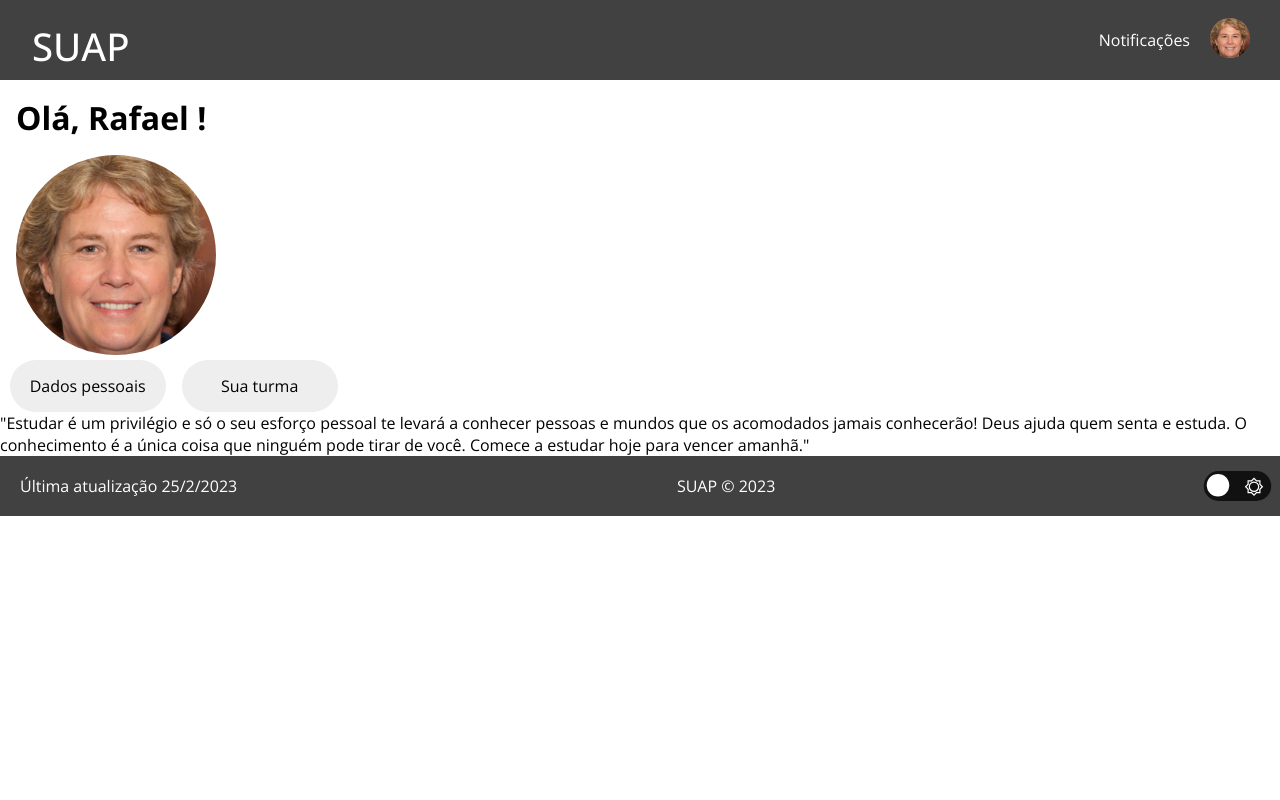
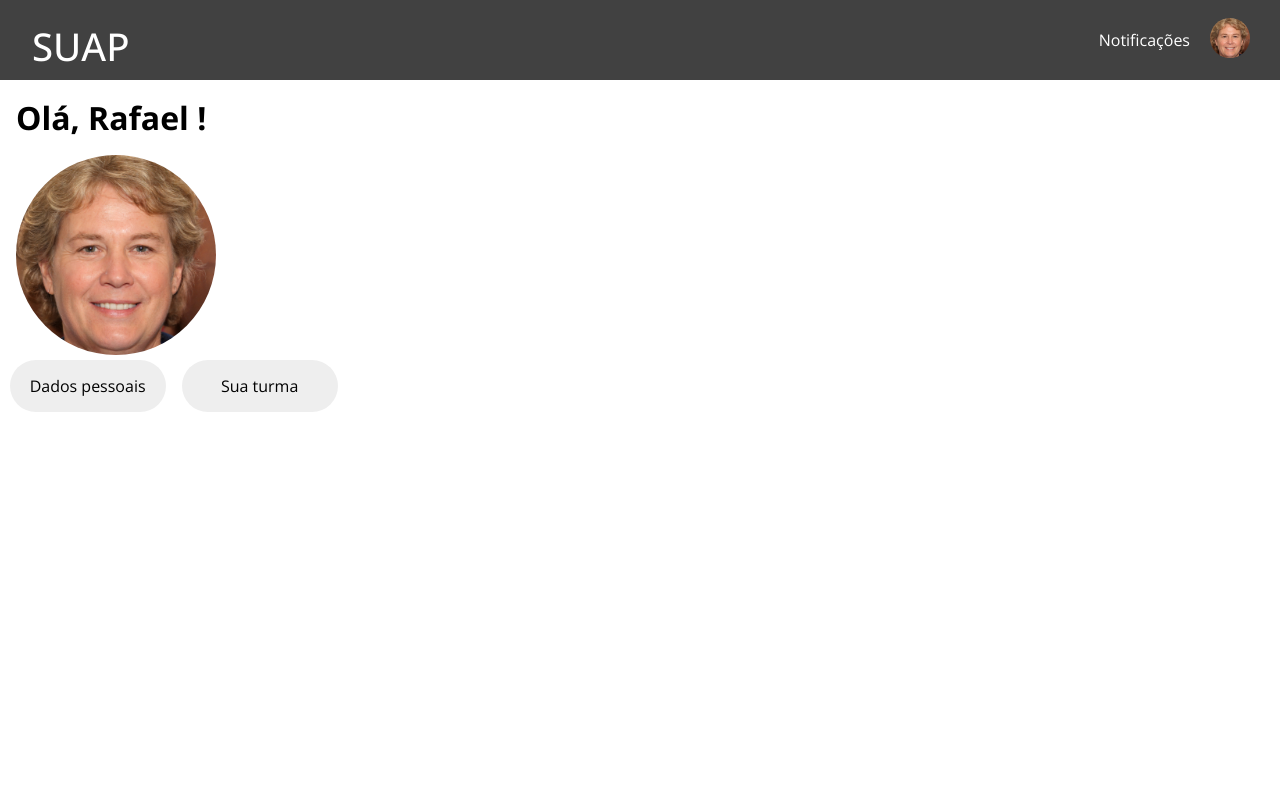
Before and after one commit to rafael-bit/suap, a Next.js app: page /Home in a window 1280 px wide. Shown: the top 800 px of the page. Built offline with nearby package versions, Linux system fonts and the light colour scheme.

Commit message:
Update index.jsx

```diff
--- a/src/pages/Home/index.jsx
+++ b/src/pages/Home/index.jsx
@@ -84,7 +84,7 @@
 							</div>
 						</li>
 				</ul>
-				<p>&quot;Estudar é um privilégio e só o seu esforço pessoal te levará a conhecer pessoas e mundos que os acomodados jamais conhecerão! Deus ajuda quem senta e estuda. O conhecimento é a única coisa que ninguém pode tirar de você. Comece a estudar hoje para vencer amanhã.&quot;</p>
+				<p className="text">&quot;Estudar é um privilégio e só o seu esforço pessoal te levará a conhecer pessoas e mundos que os acomodados jamais conhecerão! Deus ajuda quem senta e estuda. O conhecimento é a única coisa que ninguém pode tirar de você. Comece a estudar hoje para vencer amanhã.&quot;</p>
 			</Content>
 			<Footer />
 		</>
```
